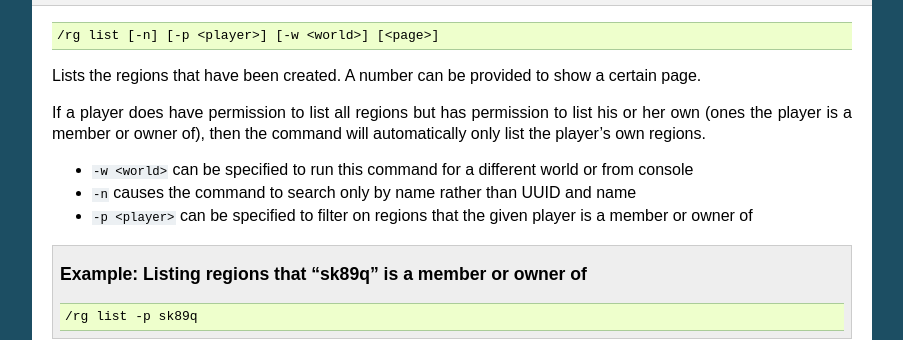
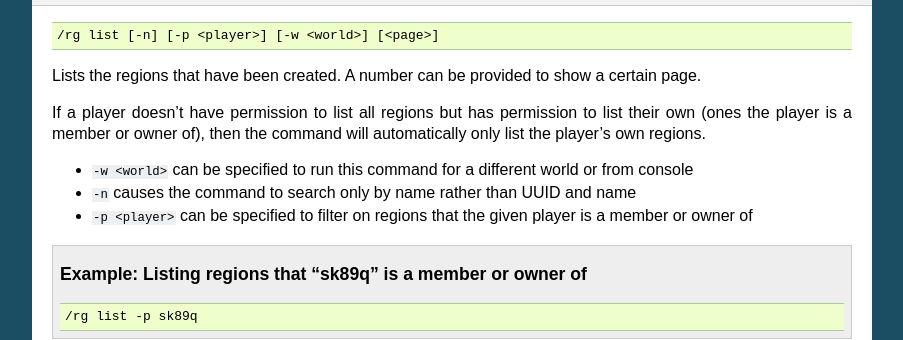
Before and after one commit to aurorasmiles/WorldGuardDocs, a Sphinx documentation site: the page built from source/regions/commands.rst, in a window 1280 px wide and 900 px high, scrolled down 3609 px. Shown: the part 156-496 px from the top of the window, without its empty margins (198-1101 px from the left). Built offline with Sphinx 7.4.7, drawn with Linux system fonts in a browser that asks for light colours.

Commit message:
Fix typo for rg list
This was probably a typo, plus I changed out "his or hers" to "their" because it's just nicer

```diff
--- a/source/regions/commands.rst
+++ b/source/regions/commands.rst
@@ -204,7 +204,7 @@ List
 
 Lists the regions that have been created. A number can be provided to show a certain page.
 
-If a player does have permission to list all regions but has permission to list his or her own (ones the player is a member or owner of), then the command will automatically only list the player's own regions.
+If a player doesn't have permission to list all regions but has permission to list their own (ones the player is a member or owner of), then the command will automatically only list the player's own regions.
 
 * ``-w <world>`` can be specified to run this command for a different world or from console
 * ``-n`` causes the command to search only by name rather than UUID and name
```
